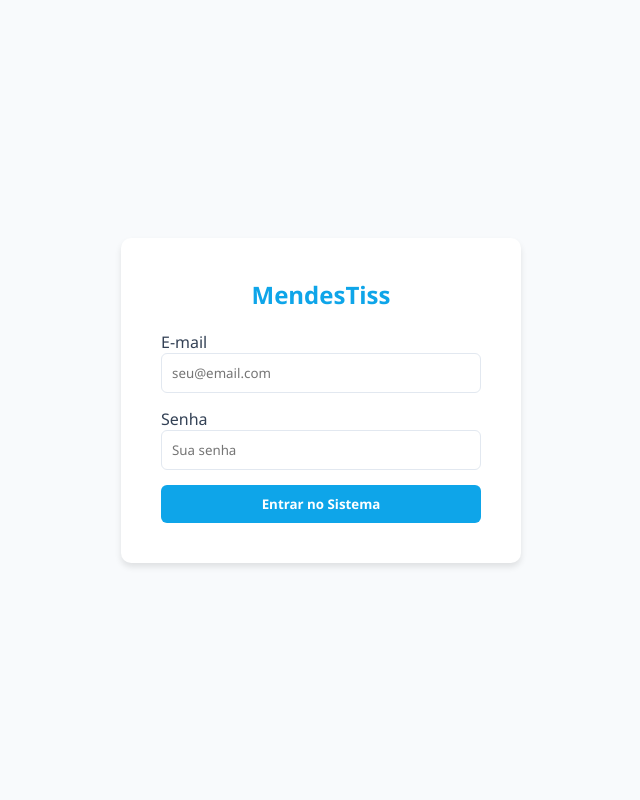
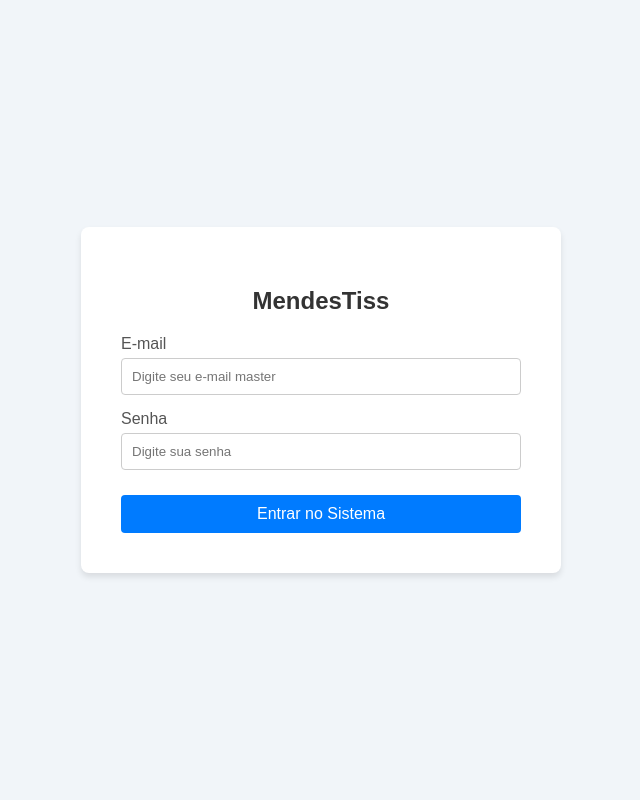
Before and after one commit to valdir1985/MendesTISS, a FastAPI app: page /login in a window 1280 px wide. Shown: the whole page, without its empty margins (319-959 px from the left). Run offline with FastAPI, Linux system fonts and the light colour scheme.

Commit message:
Update login.html

```diff
--- a/frontend/templates/login.html
+++ b/frontend/templates/login.html
@@ -4,63 +4,90 @@
     <meta charset="UTF-8">
     <meta name="viewport" content="width=device-width, initial-scale=1.0">
     <title>Login - MendesTiss</title>
-    <link rel="stylesheet" href="/static/css/style.css">
+    <style>
+        body { font-family: Arial, sans-serif; background-color: #f1f5f9; display: flex; justify-content: center; align-items: center; height: 100vh; margin: 0; }
+        .login-container { background: white; padding: 40px; border-radius: 8px; box-shadow: 0 4px 6px rgba(0,0,0,0.1); width: 100%; max-width: 400px; }
+        .login-container h2 { text-align: center; color: #333; margin-bottom: 20px; }
+        .form-group { margin-bottom: 15px; }
+        .form-group label { display: block; margin-bottom: 5px; color: #555; }
+        .form-group input { width: 100%; padding: 10px; border: 1px solid #ccc; border-radius: 4px; box-sizing: border-box; }
+        .btn-primary { width: 100%; padding: 10px; background-color: #007bff; color: white; border: none; border-radius: 4px; cursor: pointer; font-size: 16px; margin-top: 10px; }
+        .btn-primary:hover { background-color: #0056b3; }
+        #error-msg { color: #dc3545; background-color: #f8d7da; padding: 10px; border-radius: 4px; text-align: center; margin-bottom: 15px; display: none; }
+    </style>
 </head>
-<body class="login-body">
+<body>
 
-    <div class="login-card">
+<div class="login-container">
     <h2>MendesTiss</h2>
+    <div id="error-msg">Erro de conexão com o servidor. Tente novamente.</div>
+
     <form id="login-form">
+        <div class="form-group">
             <label for="email">E-mail</label>
-            <input type="email" id="email" class="form-control" required placeholder="seu@email.com">
-
-            <label for="password">Senha</label>
-            <input type="password" id="password" class="form-control" required placeholder="Sua senha">
-
-            <div id="login-error" style="color: red; margin-bottom: 15px; display: none; text-align: center;"></div>
-
-            <button type="submit" class="btn-primary" style="width: 100%;">Entrar no Sistema</button>
+            <input type="email" id="email" name="username" required placeholder="Digite seu e-mail master">
+        </div>
+        <div class="form-group">
+            <label for="senha">Senha</label>
+            <input type="password" id="senha" name="password" required placeholder="Digite sua senha">
+        </div>
+        <button type="submit" class="btn-primary" id="btn-login">Entrar no Sistema</button>
     </form>
 </div>
 
 <script>
     document.getElementById('login-form').addEventListener('submit', async function(e) {
-            e.preventDefault(); // Impede o recarregamento da página
+        e.preventDefault(); // Evita que a página recarregue
 
+        const btnLogin = document.getElementById('btn-login');
+        const errorMsg = document.getElementById('error-msg');
+
+        // Pega os valores digitados
         const email = document.getElementById('email').value;
-            const password = document.getElementById('password').value;
-            const errorDiv = document.getElementById('login-error');
+        const senha = document.getElementById('senha').value;
 
-            // O OAuth2PasswordRequestForm do FastAPI exige envio como form-urlencoded
+        // O FastAPI OAuth2 espera um formulário do tipo x-www-form-urlencoded
         const formData = new URLSearchParams();
-            formData.append('username', email);
-            formData.append('password', password);
+        formData.append('username', email); // O FastAPI chama o e-mail de username
+        formData.append('password', senha);
+
+        btnLogin.innerText = 'Autenticando...';
+        btnLogin.disabled = true;
+        errorMsg.style.display = 'none';
 
         try {
+            // Requisição com caminho relativo apontando para a nova rota do main.py
             const response = await fetch('/api/v1/auth/login', {
                 method: 'POST',
                 headers: {
-                        'Content-Type': 'application/x-www-form-urlencoded',
+                    'Content-Type': 'application/x-www-form-urlencoded'
                 },
                 body: formData
             });
 
             if (response.ok) {
                 const data = await response.json();
-                    // Guarda o token no navegador
+
+                // Salva o Token no navegador para as outras telas usarem
                 localStorage.setItem('access_token', data.access_token);
-                    // Redireciona para o dashboard (vamos criar essa página na próxima etapa)
-                    window.location.href = '/dashboard';
+
+                // Sucesso! Redireciona para o Dashboard (ou Clínicas)
+                window.location.href = "/dashboard";
             } else {
-                    const errorData = await response.json();
-                    errorDiv.innerText = errorData.detail || "Erro ao fazer login.";
-                    errorDiv.style.display = 'block';
+                // Erro 401: Senha ou email errados
+                errorMsg.innerText = "E-mail ou senha incorretos.";
+                errorMsg.style.display = 'block';
             }
         } catch (error) {
-                errorDiv.innerText = "Erro de conexão com o servidor.";
-                errorDiv.style.display = 'block';
+            console.error("Erro na requisição:", error);
+            errorMsg.innerText = "Erro de conexão com servidor. Tente novamente.";
+            errorMsg.style.display = 'block';
+        } finally {
+            btnLogin.innerText = 'Entrar no Sistema';
+            btnLogin.disabled = false;
         }
     });
 </script>
+
 </body>
 </html>
```
Lines whose indentation alone changed are shown as unchanged.
